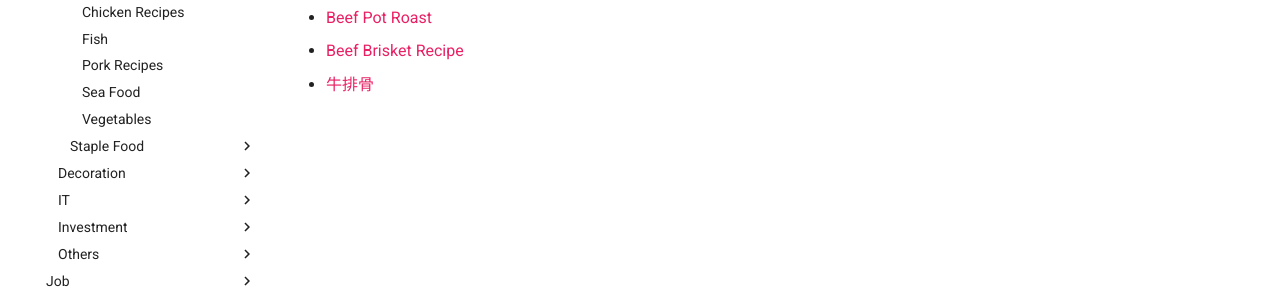
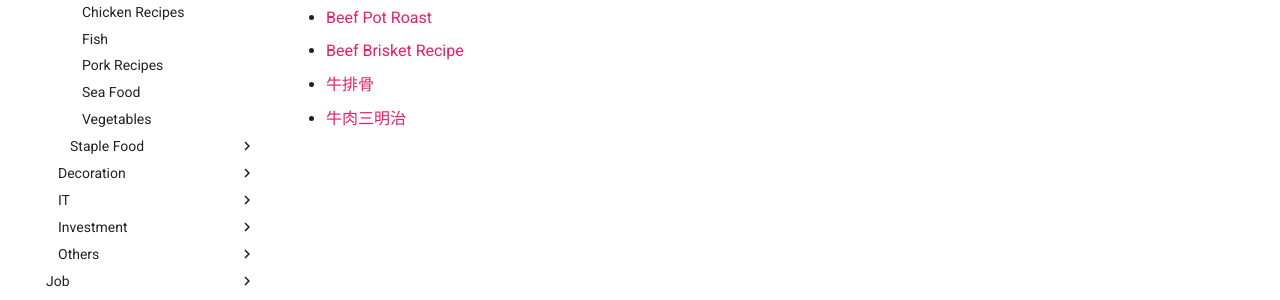
Before and after one commit to macsymgit/obsidian, an MkDocs documentation site: the page built from docs/Home/Cooking/Dishes/Beef Recipes.md, in a window 1280 px wide. Shown: the part 288-588 px from the top of the page. Built offline with MkDocs 1.6.1 and Material for MkDocs 9.7.7, drawn with Linux system fonts in a browser that asks for light colours.

Commit message:
vault backup: 2025-07-12 21:53:58

```diff
--- a/docs/Home/Cooking/Dishes/Beef Recipes.md
+++ b/docs/Home/Cooking/Dishes/Beef Recipes.md
@@ -5,3 +5,4 @@
 - [Beef Pot Roast](https://www.youtube.com/watch?v=mRXXU5Wfxbc)
 - [Beef Brisket Recipe](https://www.youtube.com/watch?v=dVtrJYSdVo0)
 - [牛排骨](https://www.youtube.com/watch?v=zvL4n9Vffwc)
+- [牛肉三明治](https://www.youtube.com/watch?v=yf2SaTn1OGI)
```
Also changed, not shown: 1 other file.
